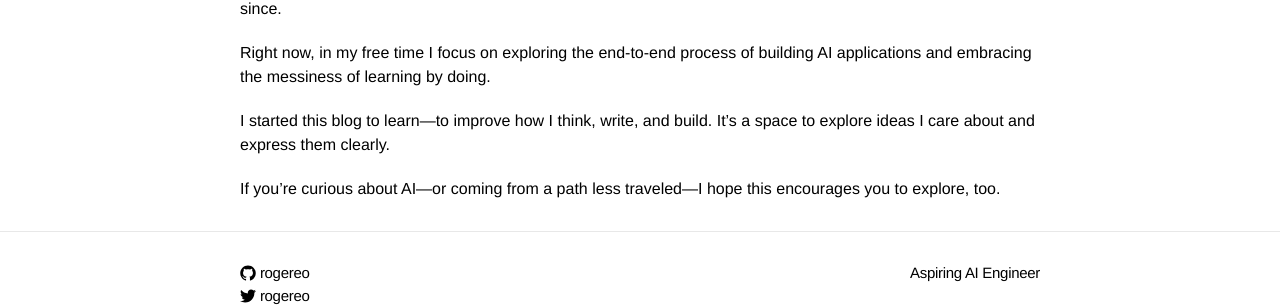
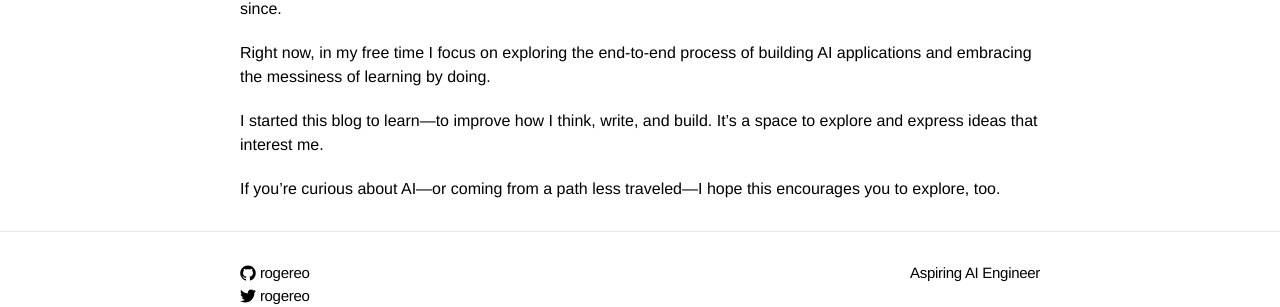
Before and after one commit to rogereo/rogereo.github.io, a Jekyll site: the page built from about.md, in a window 1280 px wide. Shown: the part 233-540 px from the top of the page. Built offline with Jekyll 4.4.1, drawn with Linux system fonts in a browser that asks for light colours.

Commit message:
about update

```diff
--- a/about.md
+++ b/about.md
@@ -9,6 +9,6 @@ I’m a data analyst with a non-traditional path into tech—originally a cricke
 
 Right now, in my free time I focus on exploring the end-to-end process of building AI applications and embracing the messiness of learning by doing.
 
-I started this blog to learn—to improve how I think, write, and build. It’s a space to explore ideas I care about and express them clearly.
+I started this blog to learn—to improve how I think, write, and build. It’s a space to explore and express ideas that interest me.
 
 If you’re curious about AI—or coming from a path less traveled—I hope this encourages you to explore, too.
```
